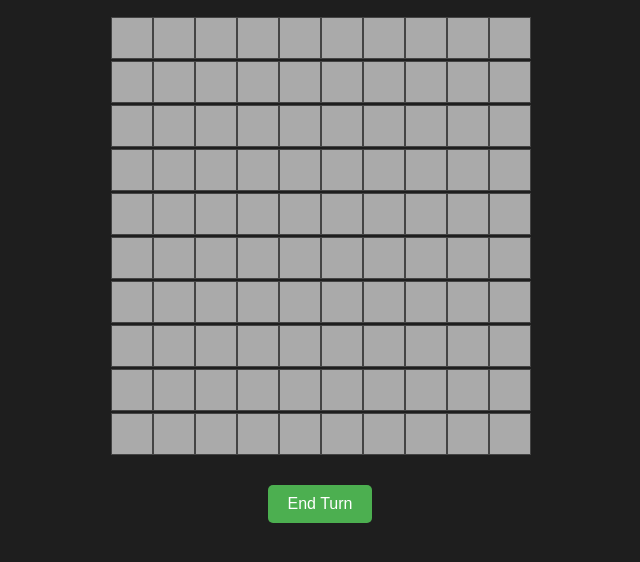
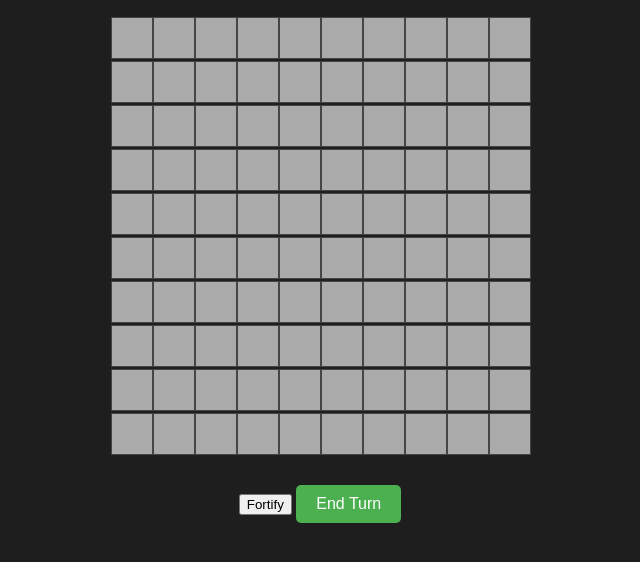
Before and after one commit to CharlieWilliams27099/no, a plain HTML site: page index.html in a window 1280 px wide. Shown: the part 140-702 px from the top of the page, without its empty margins (320-960 px from the left). Drawn offline with Linux system fonts and the light colour scheme.

Commit message:
Update index.html

```diff
--- a/index.html
+++ b/index.html
@@ -2,13 +2,14 @@
 <html lang="en">
 <head>
   <meta charset="UTF-8" />
-  <title>🗺️ Two-Player Strategy</title>
+  <title>Two-Player Conquest: Fortify Update</title>
   <link rel="stylesheet" href="style.css" />
 </head>
 <body>
   <h1>Two-Player Conquest</h1>
   <p id="status">Player 1 (🔴), select your capital.</p>
   <div id="board"></div>
+  <button id="fortify">Fortify</button>
   <button id="end-turn">End Turn</button>
   <script src="script.js"></script>
 </body>
```
